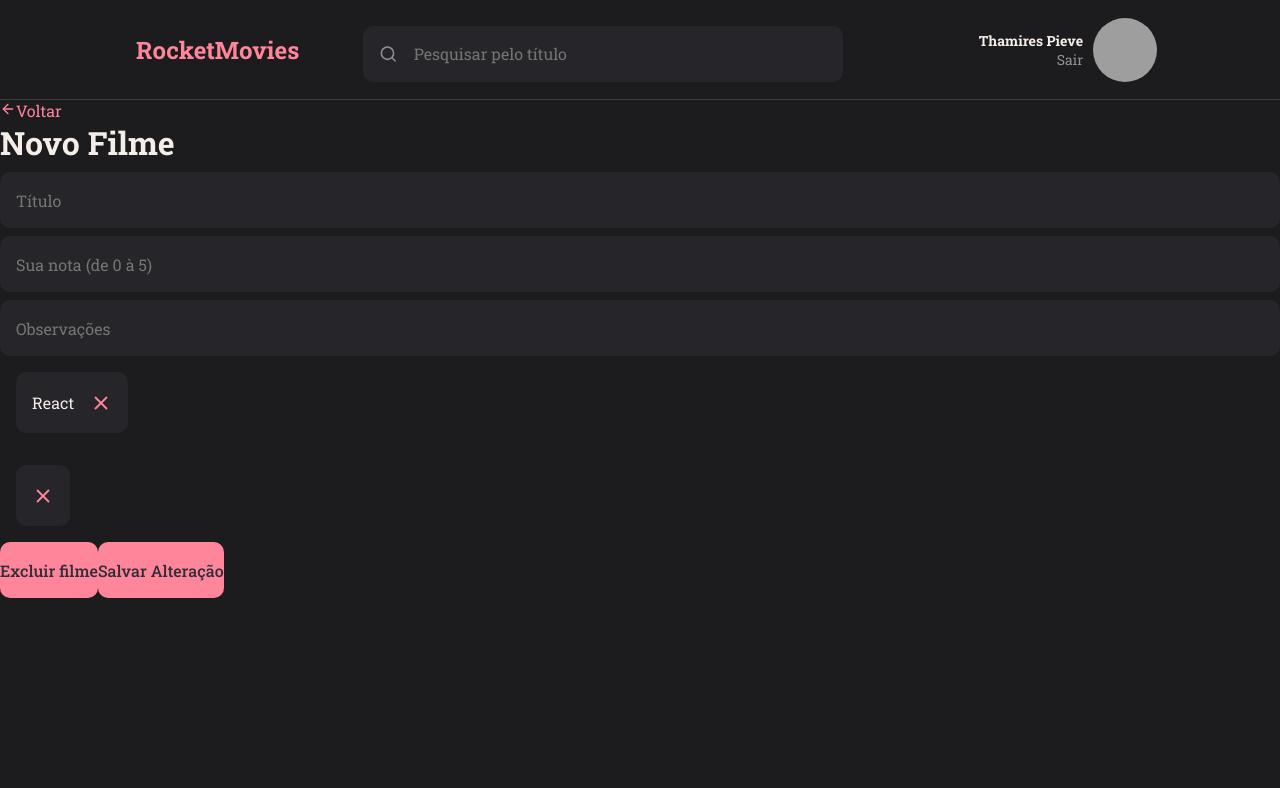
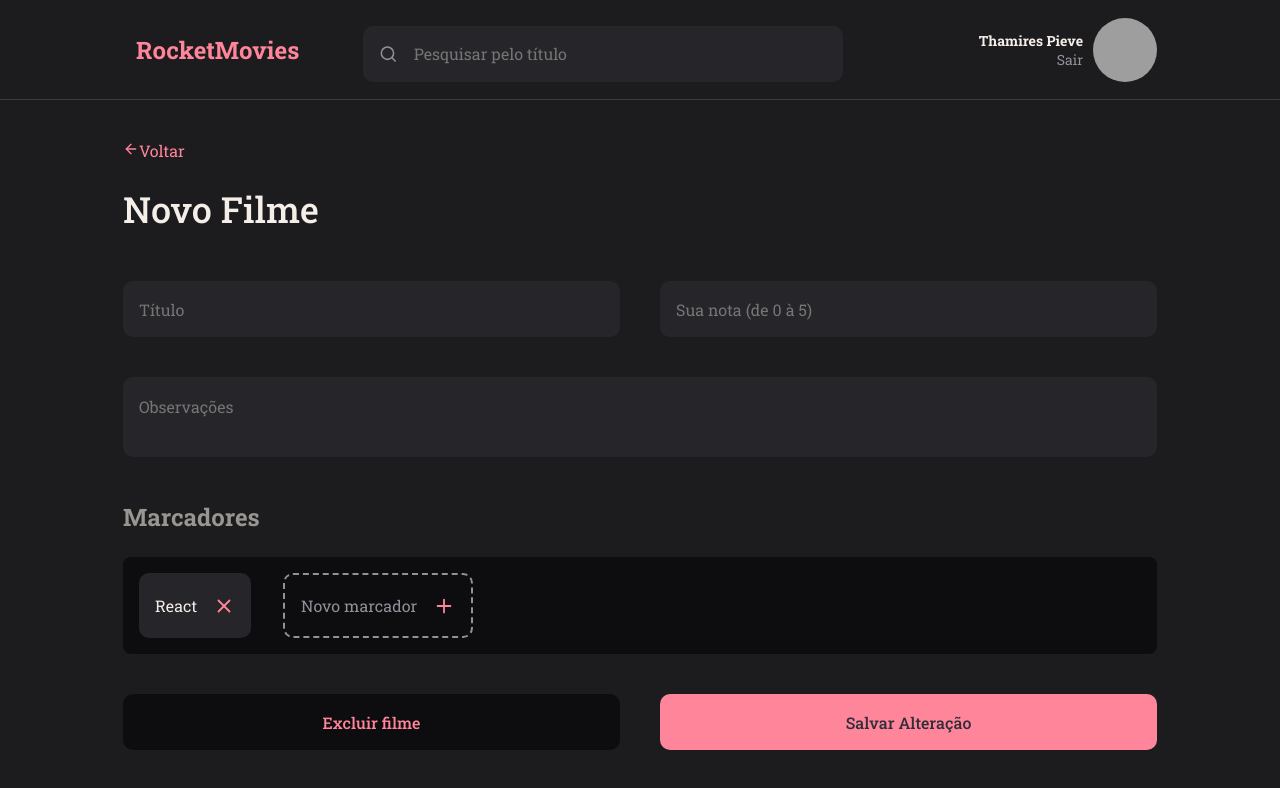
Before and after one commit to thamirespieve/rocketMovies, a React (Vite) app: page /newMovie in a window 1280 px wide. Shown: the top 788 px of the page. Built offline with nearby package versions, Linux system fonts and the light colour scheme; grey boxes are pictures that could not be loaded.

Commit message:
style: styling new page

```diff
--- a/src/components/Button/style.js
+++ b/src/components/Button/style.js
@@ -1,7 +1,7 @@
 import styled from 'styled-components'
 
 export const Container = styled.button`
-  width: auto;
+  width: 100%;
   height: 56px;
 
   font-weight: 500;
--- a/src/pages/New/New.jsx
+++ b/src/pages/New/New.jsx
@@ -1,4 +1,5 @@
-import { Container } from "./styled";
+import { Container, Form} from "./styled";
+import { Link } from "react-router-dom";
 
 import {Header} from "../../components/Header/Header"
 import { FiArrowLeft } from "react-icons/fi";
@@ -8,11 +9,11 @@ import {Tag} from "../../components/Tag/Tag"
 
 export function New(){
 
-  return(
+  return(<>
+      <Header/>
     <Container>
-    <Header/>
-    <a href="/"><FiArrowLeft/>Voltar</a>
-    <form>
+      <Link to="/"><FiArrowLeft/>Voltar</Link>
+      <Form>
         <h1>Novo Filme</h1>
 
         <div>
@@ -20,16 +21,23 @@ export function New(){
           <Input type = "text" placeholder="Sua nota (de 0 à 5)"/>
         </div>
 
-      <Input type = "text" placeholder="Observações"/>
+        <textarea placeholder="Observações"></textarea>
 
-      <Tag title = "React" isActive/>
-      <Tag/>
+        <h2>Marcadores</h2>
+        <section>
 
-      <Button title="Excluir filme" />
+        <Tag title = "React" />
+        <Tag isNew title="Novo marcador"/>
+        </section>
+
+        <div className="buttons">
+          <Button title="Excluir filme" className="deleteButton" />
           <Button title="Salvar Alteração" />
-    </form>
+        </div>
+      </Form>
 
     </Container>
+  </>
   )
 
 }
--- a/src/pages/New/styled.js
+++ b/src/pages/New/styled.js
@@ -1,3 +1,63 @@
 import styled from 'styled-components'
 
-export const Container = styled.div``
+export const Container = styled.div`
+  /* margin-top: 40px; */
+  padding: 40px 123px 0;
+`
+
+export const Form = styled.form`
+  > h1 {
+    font-weight: 500;
+    font-size: 36px;
+
+    margin-top: 24px;
+    margin-bottom: 40px;
+  }
+
+  > div {
+    display: flex;
+    gap: 40px;
+  }
+
+  > textarea {
+    width: 100%;
+
+    background: ${({ theme }) => theme.COLORS.BACKGROUND_INPUT};
+    color: ${({ theme }) => theme.COLORS.GRAY_99};
+
+    border: none;
+    border-radius: 10px;
+
+    padding: 19px 16px;
+    margin: 40px 0;
+
+    resize: none;
+  }
+
+  > h2 {
+    color: ${({ theme }) => theme.COLORS.GRAY_91};
+    margin-bottom: 24px;
+  }
+
+  > section {
+    display: flex;
+
+    background: ${({ theme }) => theme.COLORS.BACKGROUND_INPUT_0F};
+
+    margin-bottom: 40px;
+
+    border-radius: 8px;
+  }
+
+  .buttons {
+    display: flex;
+    font-weight: 500;
+
+    margin-bottom: 20px;
+  }
+
+  .deleteButton {
+    color: ${({ theme }) => theme.COLORS.PINK};
+    background: ${({ theme }) => theme.COLORS.BACKGROUND_INPUT_0F};
+  }
+`
```
Lines whose indentation alone changed are shown as unchanged.
